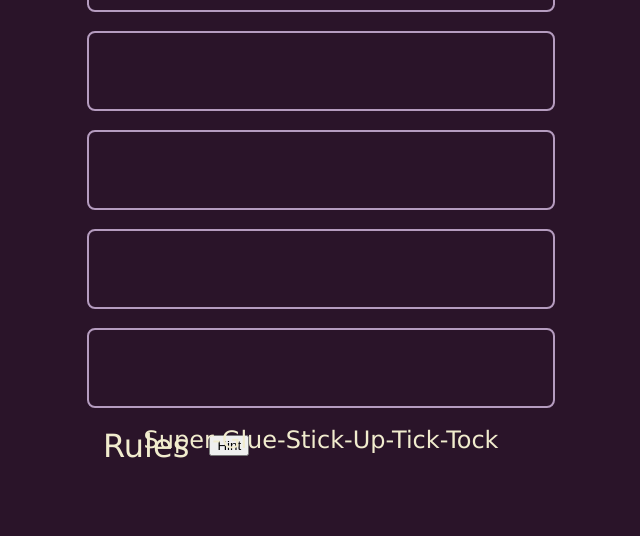
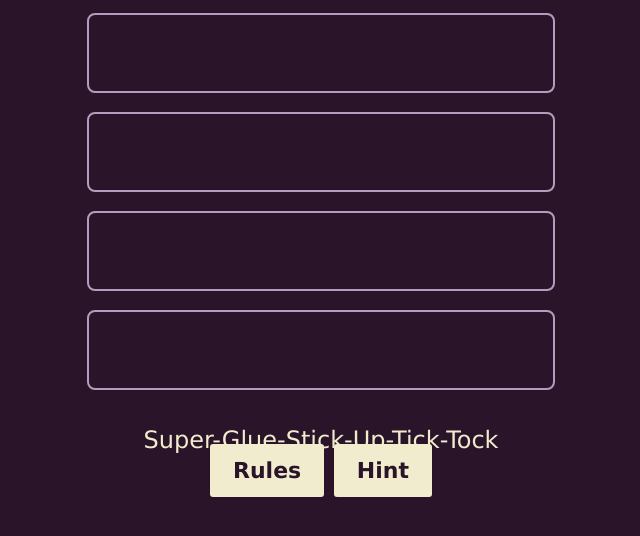
Before and after one commit to JT0pper/LI-NK, a plain HTML site: page src/index.html in a window 1280 px wide. Shown: the part 250-786 px from the top of the page, without its empty margins (319-959 px from the left). Drawn offline with Linux system fonts and the light colour scheme.

Commit message:
HOTFIX: Added Hint Button Functionality + Cosmetic Changes
Added Hint Button Functionality + Cosmetic Changes

```diff
--- a/src/index.html
+++ b/src/index.html
@@ -39,8 +39,10 @@
     <!-- <button class="childUtil">Rules</button>
     <button onclick="giveHint()" class="childUtil">Hint</button> -->
     <!-- </div> -->
-    <button class="childUtil">Rules</button>
-    <button type="button" onclick="giveHint()" >Hint</button>
+    <div class="util">
+    <button class="button" type="button" role="button">Rules</button>
+    <button class="button" type="button" role="button" onclick="giveHint()">Hint</button>
+    </div>
     <!-- class="childUtil" -->
   </div>
 
--- a/src/script.js
+++ b/src/script.js
@@ -1,13 +1,13 @@
 //const quoteDisplayElement = document.getElementById('quoteDisplay')
-const quoteDisplayElement = document.getElementById('quoteDisplay')
-const quoteInputElement = document.getElementById('quoteInput')
-const UserInput = document.querySelectorAll('quote-input')
-const quoteStartElement = document.getElementById('quoteStart')
-const words = ['Super', 'Bowl', 'Cut', 'Back', 'Pack', 'Mule']
+const quoteDisplayElement = document.getElementById('quoteDisplay');
+const quoteInputElement = document.getElementById('quoteInput');
+const UserInput = document.querySelectorAll('quote-input');
+const quoteStartElement = document.getElementById('quoteStart');
+const words = ['Super', 'Bowl', 'Cut', 'Back', 'Pack', 'Mule'];
 const myNodelist = document.querySelectorAll("textarea");
-const Rules = document.getElementById('rules')
-const Hint = document.getElementById('hint')
-var currentGuess = 0
+const Rules = document.getElementById('rules');
+const Hint = document.getElementById('hint');
+var currentGuess = 1;
 
 
 
@@ -15,7 +15,7 @@ var currentGuess = 0
 
 
 async function renderNewQuote() {
-  quoteStartElement.innerHTML = words[0]
+  quoteStartElement.innerHTML = words[0];
 }
 
 
@@ -26,11 +26,11 @@ for (let i = 0; i < myNodelist.length; i++) {
     if (e.key === 'Enter') {
       e.preventDefault();
     if (myNodelist[i].value.toLowerCase() === words[i+1].toLowerCase()){
-      checkColor(i,4)
-      currentGuess++
+      checkColor(i,4);
+      currentGuess++;
     }
     else{
-      checkColor(i,3)
+      checkColor(i,3);
     }
 
     }
@@ -51,10 +51,12 @@ function checkColor(i,j) {
 
 
 function giveHint() {
-    if (myNodelist[currentGuess].value !== null) {
-      let hint = words[currentGuess+1].charAt(0)
-      myNodelist[currentGuess].innerHTML = hint
+    if (myNodelist[currentGuess - 1].value !== null) {
+      let hint = words[currentGuess].charAt(0)
+      myNodelist[currentGuess - 1].innerHTML = hint
   }
+
+
 }
 
 // giveHint()
--- a/src/styles.css
+++ b/src/styles.css
@@ -8,7 +8,7 @@ body {
   align-items: center;
   min-height: 100vh;
   margin: 0;
-  background: #2a1429 ;
+  background: #2a1429;
   /* background: radial-gradient(circle, rgba(63,94,251,1) 0%, rgba(125,86,204,1) 24%, rgba(132,139,241,1) 45%, rgba(96,22,156,1) 65%, rgba(179,45,72,1) 100%); */
   /* background-color: #00a7da; */
   /* background: rgb(11,0,36); */
@@ -149,12 +149,10 @@ body, .quote-input {
 
 .util {
   position: relative;
-  bottom: -5rem;
   font-size: 1.5rem;
   color: #f1ecce;
   /* display: inline-block; */
-   margin: 1rem;
-  padding: 2rem 2rem;
+  margin-top: 50px;
   text-align: center;
   /* padding-right: 2.5rem; */
   /* display: flex; */
@@ -177,5 +175,40 @@ body, .quote-input {
   /* padding-left: -2.5rem; */
 
   /* font-weight: bold; */
-  font-family:'Lucida Sans', 'Lucida Sans Regular', 'Lucida Grande', 'Lucida Sans Unicode', Geneva, Verdana, sans-serif
+  font-family:'Lucida Sans', 'Lucida Sans Regular', 'Lucida Grande', 'Lucida Sans Unicode', Geneva, Verdana, sans-serif;
 }
+
+.button {
+  align-items: center;
+  background-clip: padding-box;
+  background-color: #f1ecce;
+  border: 1px solid transparent;
+  border-radius: .25rem;
+  box-shadow: rgba(0, 0, 0, 0.02) 0 1px 3px 0;
+  box-sizing: border-box;
+  color: #2a1429;
+  cursor: pointer;
+  display: inline-flex;
+  font-family:'Lucida Sans', 'Lucida Sans Regular', 'Lucida Grande', 'Lucida Sans Unicode', Geneva, Verdana, sans-serif;
+  font-size: 22px;
+  font-weight: 600;
+  justify-content: center;
+  line-height: 1.25;
+  margin: 0;
+  min-height: 3rem;
+  padding: calc(.875rem - 1px) calc(1.5rem - 1px);
+  position: relative;
+  text-decoration: none;
+  transition: all 250ms;
+  user-select: none;
+  -webkit-user-select: none;
+  touch-action: manipulation;
+  vertical-align: baseline;
+  width: auto;
+}
+
+.button:hover {
+  background-color: #f87ece;
+  box-shadow: rgba(0, 0, 0, 0.1) 0 4px 12px;
+  transform: translateY(-1px);
+}
```
